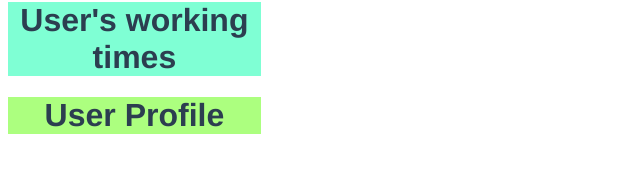
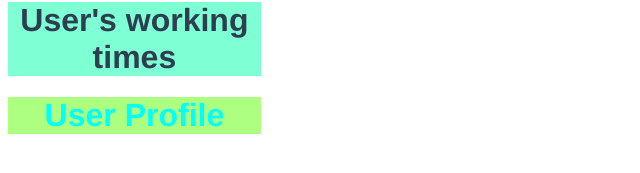
Before and after one commit to dhall3y/time_manager, a Vue app in the folder time_manager_app/: page / in a window 1280 px wide. Shown: the part 157-330 px from the top of the page, without its empty margins (0-640 px from the left). Built offline with nearby package versions, Linux system fonts and the light colour scheme; no server answers.

Commit message:
Random change

```diff
--- a/time_manager_app/src/components/UserProfile.vue
+++ b/time_manager_app/src/components/UserProfile.vue
@@ -49,5 +49,6 @@ export default {
 .widget-user-profile {
   background-color: rgb(172, 255, 127);
   width: 20%;
+  color: aqua;
 }
 </style>
```
